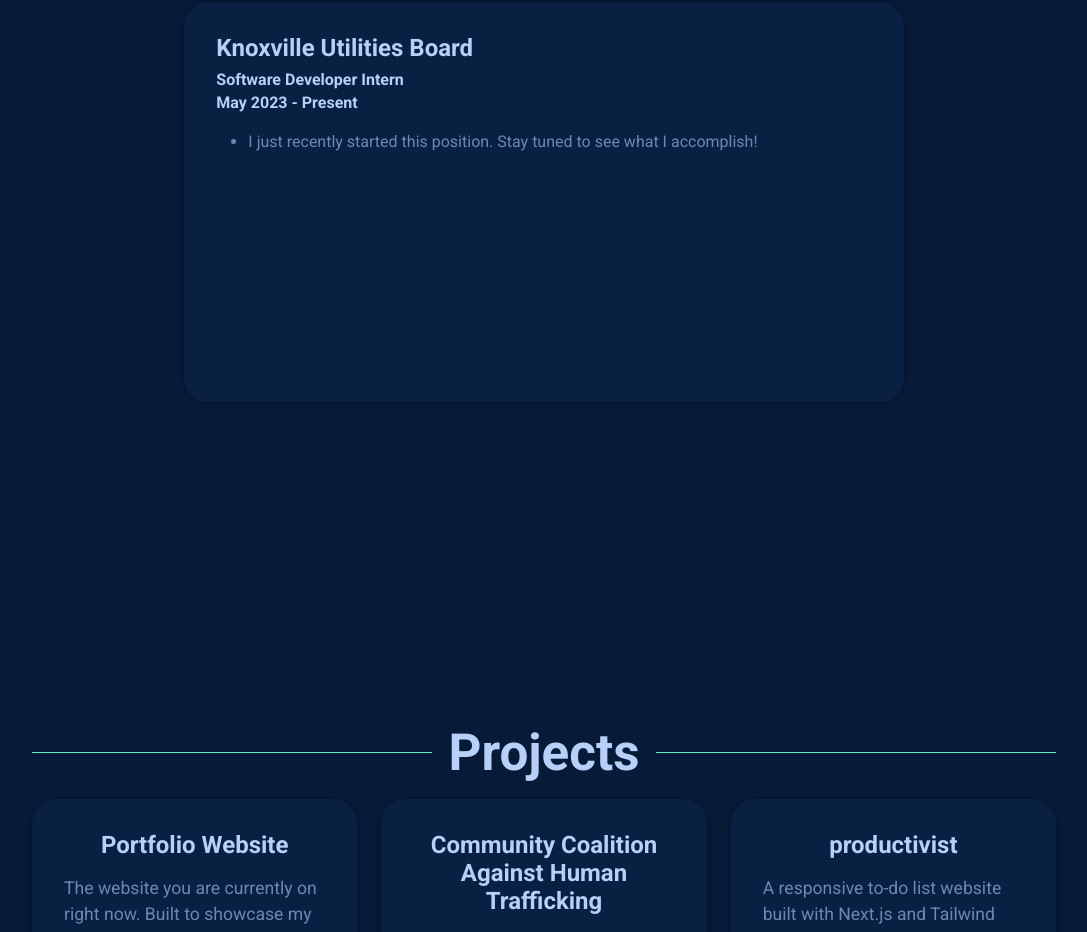
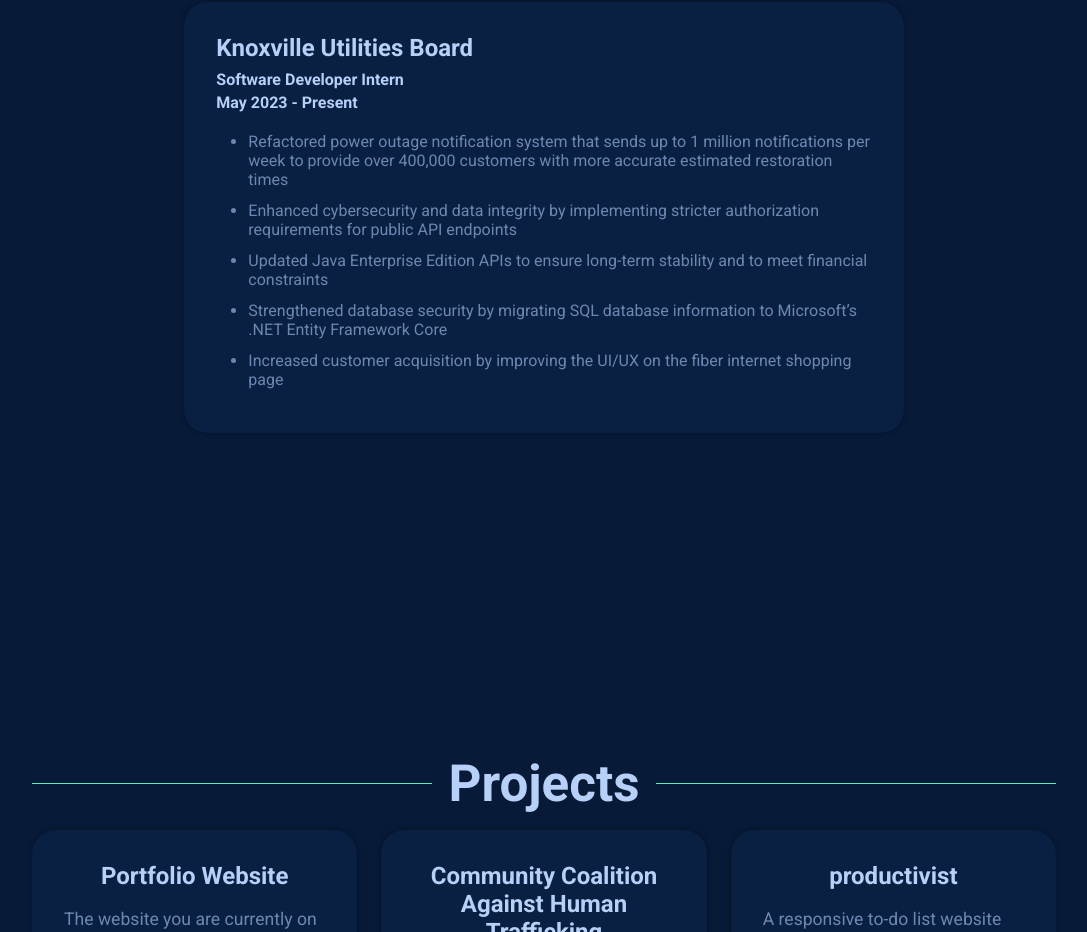
Before and after one commit to RudraPatel2003/rudrapatel, a Next.js app: page / in a window 1280 px wide. Shown: the part 1840-2772 px from the top of the page, without its empty margins (96-1183 px from the left). Built offline with nearby package versions, Linux system fonts and the light colour scheme.

Commit message:
feat: Update information

```diff
--- a/src/components/Experience.js
+++ b/src/components/Experience.js
@@ -102,7 +102,7 @@
 
 const StyledJobDescription = styled.div`
   width: min(100%, 80ch);
-  height: 45rem;
+  height: min-content;
   border-radius: 1.5rem;
   padding: 2rem;
   background-color: var(--color-background-light);
@@ -130,17 +130,6 @@
   li {
     color: var(--color-text-secondary);
     margin-bottom: 0.75rem;
-  }
-
-  @media (min-width: 320px) {
-    height: 35rem;
-  }
-  @media (min-width: 400px) {
-    height: 30rem;
-  }
-
-  @media (min-width: 450px) {
-    height: 25rem;
   }
 `;
 
--- a/src/config.js
+++ b/src/config.js
@@ -91,17 +91,11 @@
     jobTitle: "Software Developer Intern",
     dateOfEmployment: "May 2023 - Present",
     bulletPoints: [
-      "I just recently started this position. Stay tuned to see what I accomplish!",
+      "Refactored power outage notification system that sends up to 1 million notifications per week to provide over 400,000 customers with more accurate estimated restoration times",
+      "Enhanced cybersecurity and data integrity by implementing stricter authorization requirements for public API endpoints",
+      "Updated Java Enterprise Edition APIs to ensure long-term stability and to meet financial constraints",
+      "Strengthened database security by migrating SQL database information to Microsoft’s .NET Entity Framework Core",
+      "Increased customer acquisition by improving the UI/UX on the fiber internet shopping page",
     ],
   },
 ];
-// export const jobs = [
-//   {
-//     companyName:
-//     jobTitle:
-//     startDate:
-//     endDate:
-//  bulletPoints: []
-
-//   }
-// ]
```
Also changed, not shown: 1 other file (tests, documents, lock files or other folders).
